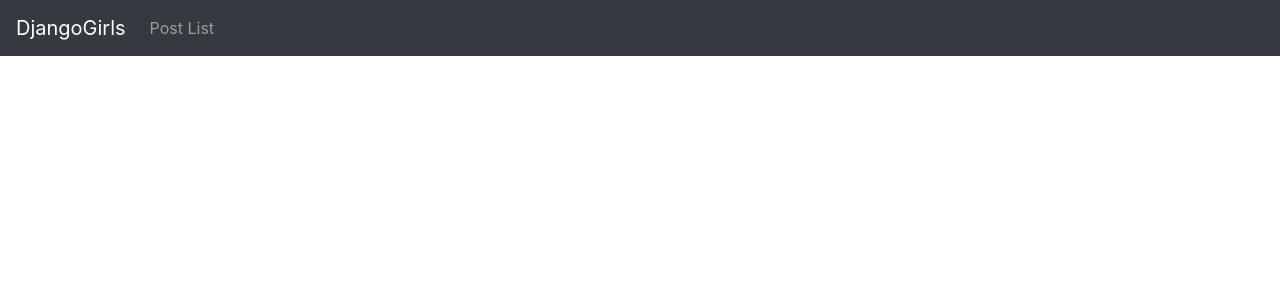
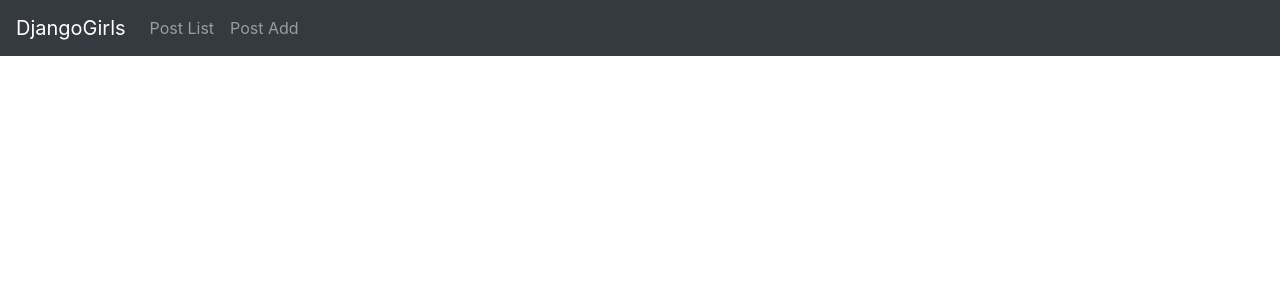
Before and after one commit to rarlala/djangogirls_tutorial_restudy, a Django app: page /post-list/ in a window 1280 px wide. Shown: the top 300 px of the page. Run offline with Django 3.2, Linux system fonts and the light colour scheme; data that the repository does not hold is empty; some libraries are stand-ins or nearby versions.

Commit message:
post add 입력 후 작성 버튼 클릭 시 post-list에 추가되도록 처리하기

```diff
--- a/blog/views.py
+++ b/blog/views.py
@@ -1,7 +1,7 @@
 import os
 
 from django.http import HttpResponse
-from django.shortcuts import render, get_object_or_404
+from django.shortcuts import render, get_object_or_404, redirect
 from django.template import loader
 
 from blog.models import Post
@@ -26,7 +26,9 @@ def post_list(request):
     # content = loader.render_to_string('post_list.html', None, request)
     # return HttpResponse(content)
 
-    posts = Post.objects.all()
+    # posts = Post.objects.all()
+    posts = Post.objects.order_by('-pk')
+
     context = {
         'posts': posts
     }
@@ -57,3 +59,20 @@ def post_detail(request, pk):
     }
 
     return render(request, 'post_detail.html', context)
+
+
+def post_add(request):
+    if request.method == 'POST':
+        author = request.user
+        title = request.POST['title']
+        text = request.POST['text']
+
+        post = Post.objects.create(
+            title=title,
+            author=author,
+            text=text,
+        )
+        return redirect('post-list')
+
+    else:
+        return render(request, 'post_add.html')
--- a/config/urls.py
+++ b/config/urls.py
@@ -16,10 +16,11 @@ Including another URLconf
 from django.contrib import admin
 from django.urls import path
 
-from blog.views import post_list, post_detail
+from blog.views import post_list, post_detail, post_add
 
 urlpatterns = [
     path('admin/', admin.site.urls),
     path('post-list/', post_list, name="post-list"),
     path('post-detail/<int:pk>/', post_detail, name="post-detail"),
+    path('post-add/', post_add, name="post-add"),
 ]
--- a/templates/base.html
+++ b/templates/base.html
@@ -15,6 +15,9 @@
                 <li class="nav-item">
                     <a href="{% url 'post-list' %}" class="nav-link">Post List</a>
                 </li>
+                <li class="nav-item">
+                    <a href="{% url 'post-add' %}" class="nav-link">Post Add</a>
+                </li>
             </ul>
         </div>
     </nav>
```
Also changed, not shown: templates/post_add.html (added, +17 -0 lines).
